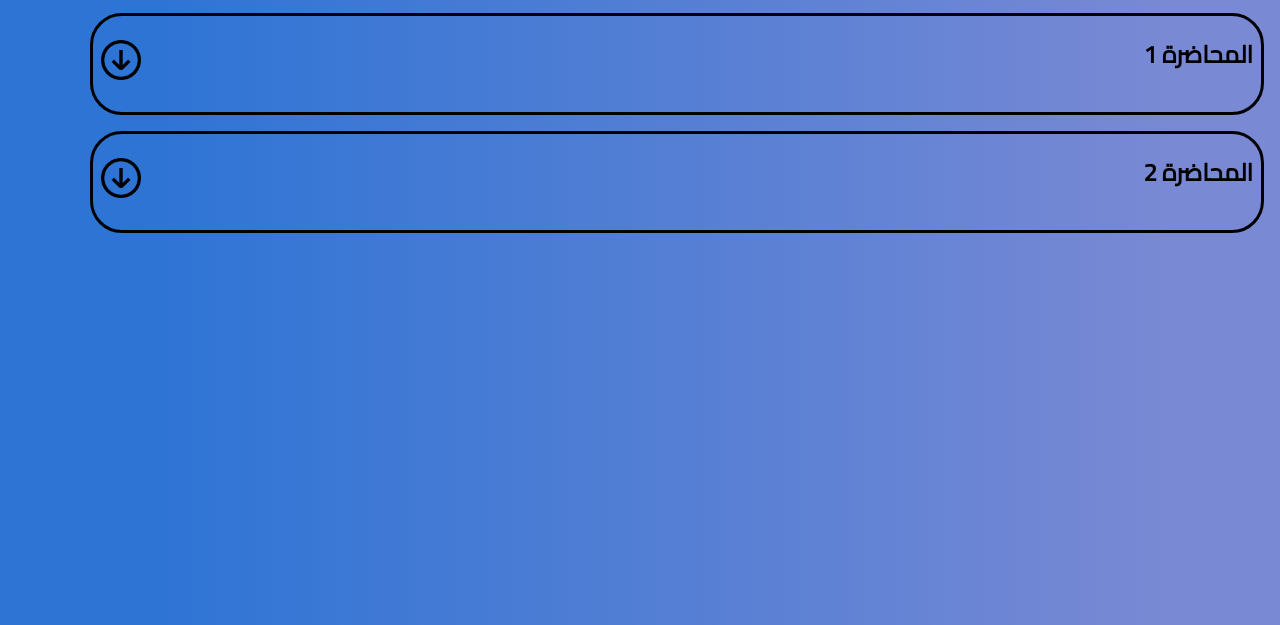
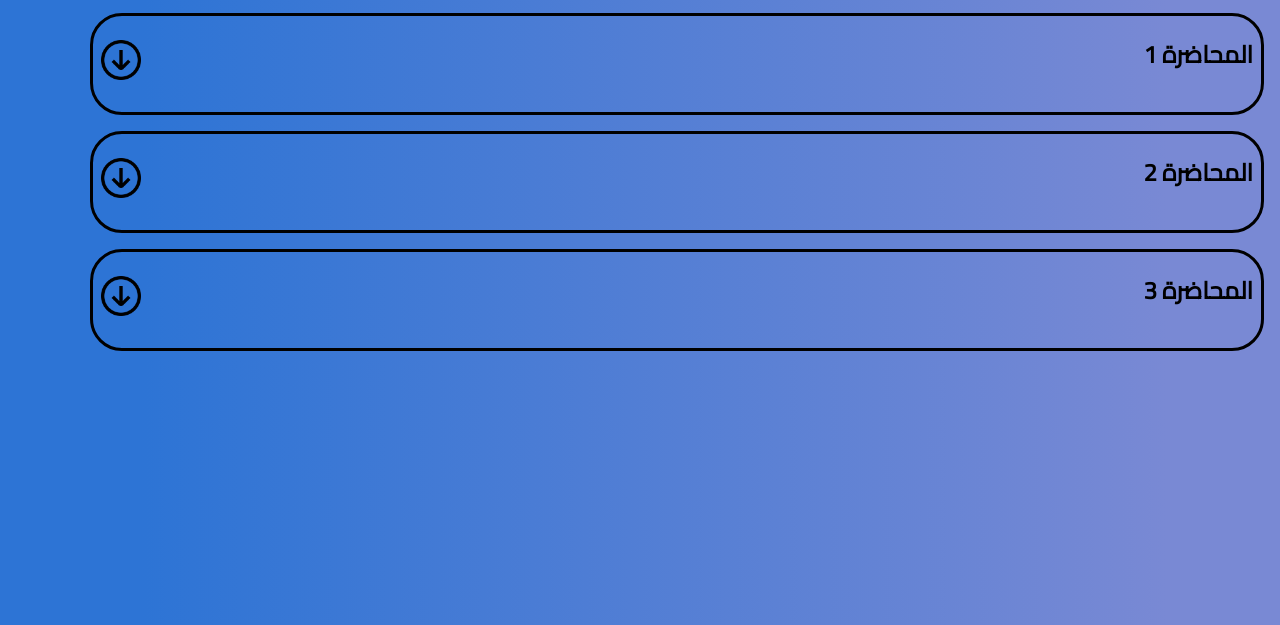
Before and after one commit to mohamed58902/project, a plain HTML site: page page1/1-4.html in a window 1280 px wide. Shown: the part 175-800 px from the top of the page. Drawn offline with Linux system fonts and the light colour scheme.

Commit message:
Add files via upload

```diff
--- a/page1/1-4.html
+++ b/page1/1-4.html
@@ -354,5 +354,10 @@
     <div class="content1"><h3>المحاضرة 2</h3> <img src="../img/downlaod.png" alt=""></div>
 </div>
 </a>
+<a download="" href="https://drive.google.com/file/d/1Rvu37hEN6A9gjB28RECEQ_hVAgtPo3uU/view?usp=drive_link" target="_blank" rel="noopener noreferrer">
+    <div class="content">
+    <div class="content1"><h3>المحاضرة 3</h3> <img src="../img/downlaod.png" alt=""></div>
+</div>
+</a>
 </body>
 </html>
```
